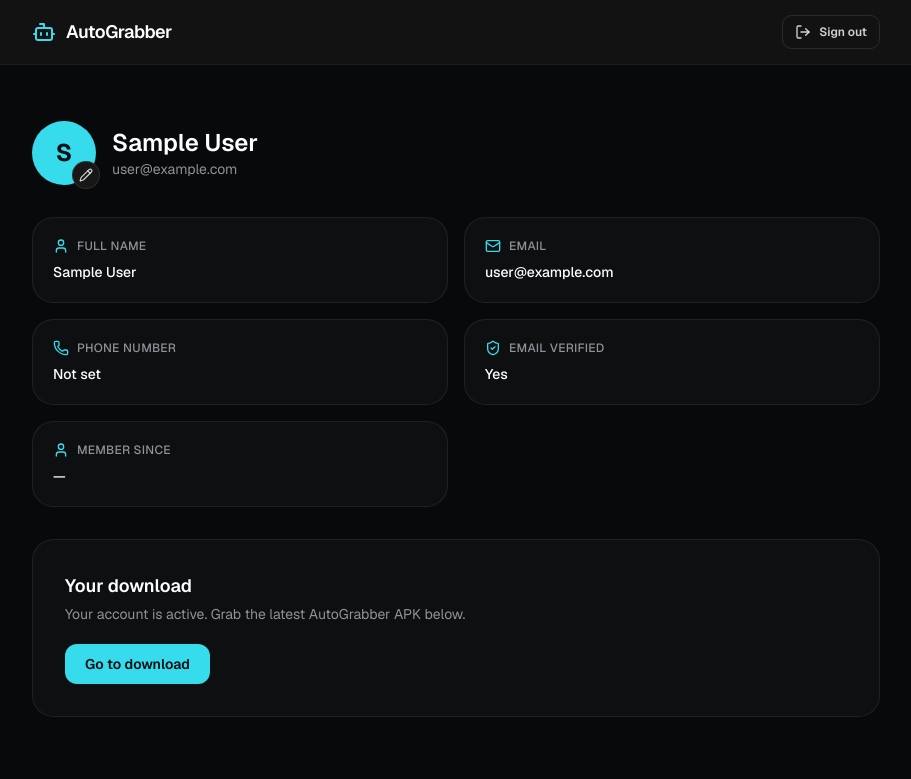
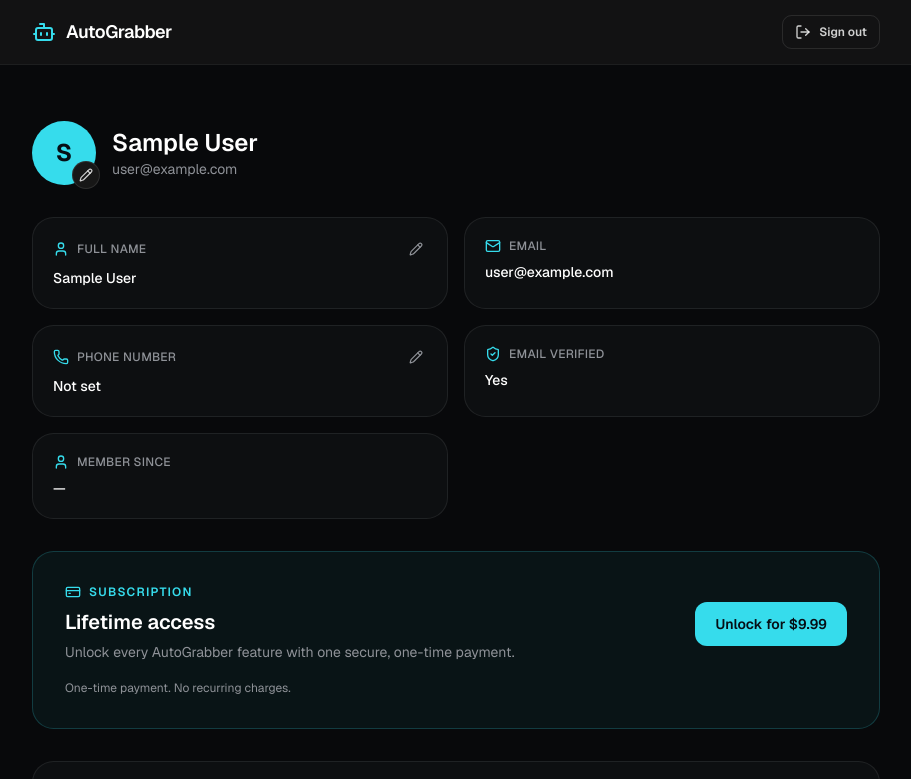
Before and after one commit to AngeloMessinaJr/AutoGrabber, a Next.js app: page /account in a window 1280 px wide. Shown: the top 779 px of the page, without its empty margins (184-1095 px from the left). Built offline with nearby package versions, Linux system fonts and the light colour scheme; no server answers; the database is empty; sample sign-in values are in the browser's storage.

Commit message:
Add lifetime access checkout and Firebase fulfillment

```diff
--- a/app/account/page.tsx
+++ b/app/account/page.tsx
@@ -1,7 +1,7 @@
 "use client"
 
 import { doc, onSnapshot, setDoc } from "firebase/firestore"
-import { Bot, LogOut, Mail, Pencil, Phone, ShieldCheck, User as UserIcon, X } from "lucide-react"
+import { Bot, Check, CreditCard, LogOut, Mail, Pencil, Phone, ShieldCheck, User as UserIcon, X } from "lucide-react"
 import Image from "next/image"
 import Link from "next/link"
 import { useRouter } from "next/navigation"
@@ -13,6 +13,7 @@ type UserProfile = {
   fullName?: string
   phoneNumber?: string
   profilePictureUrl?: string
+  hasLifetimeAccess?: boolean
 }
 
 export default function AccountPage() {
@@ -52,6 +53,7 @@ export default function AccountPage() {
   const displayName = profile?.fullName || user.displayName || user.email?.split("@")[0] || "Driver"
   const initial = displayName.charAt(0).toUpperCase()
   const profilePictureUrl = profile?.profilePictureUrl
+  const hasLifetimeAccess = profile?.hasLifetimeAccess === true
   const joined = user.metadata?.creationTime
     ? new Date(user.metadata.creationTime).toLocaleDateString(undefined, {
         year: "numeric",
@@ -133,6 +135,8 @@ export default function AccountPage() {
           <InfoCard icon={<UserIcon className="size-4" />} label="Member since" value={joined} />
         </div>
 
+        <SubscriptionPortal uid={user.uid} hasLifetimeAccess={hasLifetimeAccess} />
+
         <div className="mt-8 rounded-2xl border border-white/8 bg-card/60 p-6 md:p-8">
           <h2 className="text-lg font-semibold text-white">Your download</h2>
           <p className="mt-1 text-sm text-muted-foreground">
@@ -151,6 +155,51 @@ export default function AccountPage() {
         <EditProfileDialog uid={user.uid} profile={profile ?? {}} onClose={() => setEditing(false)} />
       )}
     </main>
+  )
+}
+
+function SubscriptionPortal({ uid, hasLifetimeAccess }: { uid: string; hasLifetimeAccess: boolean }) {
+  const { user } = useAuth()
+  const [loading, setLoading] = useState(false)
+  const [error, setError] = useState<string | null>(null)
+
+  async function purchase() {
+    if (!user) return
+    setLoading(true)
+    setError(null)
+    try {
+      const token = await user.getIdToken()
+      const response = await fetch("/api/checkout", {
+        method: "POST",
+        headers: { "Content-Type": "application/json", Authorization: `Bearer ${token}` },
+        body: JSON.stringify({ uid }),
+      })
+      const data = await response.json()
+      if (!response.ok || !data.url) throw new Error(data.error || "Unable to start checkout.")
+      window.location.assign(data.url)
+    } catch (err) {
+      setError(err instanceof Error ? err.message : "Unable to start checkout.")
+      setLoading(false)
+    }
+  }
+
+  return (
+    <section className="mt-8 rounded-2xl border border-primary/20 bg-primary/5 p-6 md:p-8" aria-labelledby="subscription-title">
+      <div className="flex flex-col gap-5 sm:flex-row sm:items-center sm:justify-between">
+        <div>
+          <div className="flex items-center gap-2 text-primary"><CreditCard className="size-4" aria-hidden="true" /><span className="text-xs font-semibold uppercase tracking-widest">Subscription</span></div>
+          <h2 id="subscription-title" className="mt-2 text-xl font-semibold text-white">Lifetime access</h2>
+          <p className="mt-1 max-w-xl text-sm leading-6 text-muted-foreground">Unlock every AutoGrabber feature with one secure, one-time payment.</p>
+        </div>
+        {hasLifetimeAccess ? (
+          <div className="flex shrink-0 items-center gap-2 rounded-lg border border-primary/30 bg-primary/10 px-4 py-3 text-sm font-semibold text-primary"><Check className="size-4" aria-hidden="true" /> Active</div>
+        ) : (
+          <button type="button" onClick={purchase} disabled={loading} className="shrink-0 rounded-lg bg-primary px-5 py-3 text-sm font-semibold text-primary-foreground transition-opacity hover:opacity-90 disabled:opacity-60">{loading ? "Opening checkout…" : "Unlock for $9.99"}</button>
+        )}
+      </div>
+      {!hasLifetimeAccess && <p className="mt-4 text-xs text-muted-foreground">One-time payment. No recurring charges.</p>}
+      {error && <p role="alert" className="mt-3 text-sm text-destructive">{error}</p>}
+    </section>
   )
 }
 
@@ -281,14 +330,19 @@ function Field({ label, htmlFor, children }: { label: string; htmlFor: string; c
   )
 }
 
-function InfoCard({ icon, label, value }: { icon: React.ReactNode; label: string; value: string }) {
+function InfoCard({ icon, label, value, onEdit }: { icon: React.ReactNode; label: string; value: string; onEdit?: () => void }) {
   return (
     <div className="rounded-2xl border border-white/8 bg-card/60 p-5">
-      <div className="flex items-center gap-2 text-muted-foreground">
-        <span className="text-primary" aria-hidden="true">
-          {icon}
-        </span>
-        <span className="text-xs font-medium uppercase tracking-wide">{label}</span>
+      <div className="flex items-center justify-between gap-2">
+        <div className="flex items-center gap-2 text-muted-foreground">
+          <span className="text-primary" aria-hidden="true">{icon}</span>
+          <span className="text-xs font-medium uppercase tracking-wide">{label}</span>
+        </div>
+        {onEdit && (
+          <button type="button" onClick={onEdit} aria-label={`Edit ${label}`} className="rounded-md p-1 text-muted-foreground transition-colors hover:bg-white/5 hover:text-white">
+            <Pencil className="size-3.5" aria-hidden="true" />
+          </button>
+        )}
       </div>
       <p className="mt-2 truncate text-sm font-medium text-white">{value}</p>
     </div>
--- /dev/null
+++ b/app/api/checkout/route.ts
@@ -0,0 +1,31 @@
+import { NextResponse } from "next/server"
+import { stripe } from "@/lib/stripe"
+import { LIFETIME_PRODUCT } from "@/lib/products"
+import { adminAuth } from "@/lib/firebase-admin"
+
+export async function POST(request: Request) {
+  try {
+    const authHeader = request.headers.get("authorization")
+    const idToken = authHeader?.startsWith("Bearer ") ? authHeader.slice(7) : null
+    if (!idToken) return NextResponse.json({ error: "Authentication required." }, { status: 401 })
+    const token = await adminAuth.verifyIdToken(idToken)
+
+    const body = await request.json()
+    if (body.uid && body.uid !== token.uid) return NextResponse.json({ error: "Invalid request." }, { status: 403 })
+    const uid = token.uid
+
+    const origin = request.headers.get("origin") || new URL(request.url).origin
+    const session = await stripe.checkout.sessions.create({
+      mode: "payment",
+      line_items: [{ price_data: { currency: "usd", product_data: { name: LIFETIME_PRODUCT.name, description: LIFETIME_PRODUCT.description }, unit_amount: LIFETIME_PRODUCT.priceInCents }, quantity: 1 }],
+      success_url: `${origin}/account?purchase=success`,
+      cancel_url: `${origin}/account?purchase=canceled`,
+      client_reference_id: uid,
+      metadata: { firebaseUid: uid },
+      integration_identifier: `autograbber_lifetime_${Math.random().toString(36).slice(2, 10)}`,
+    })
+    return NextResponse.json({ url: session.url })
+  } catch {
+    return NextResponse.json({ error: "Unable to start checkout." }, { status: 500 })
+  }
+}
--- /dev/null
+++ b/app/api/stripe/webhook/route.ts
@@ -0,0 +1,35 @@
+import { NextResponse } from "next/server"
+import Stripe from "stripe"
+import { adminDb } from "@/lib/firebase-admin"
+import { stripe } from "@/lib/stripe"
+
+export async function POST(request: Request) {
+  const signature = request.headers.get("stripe-signature")
+  if (!signature) return new NextResponse("Missing signature", { status: 400 })
+
+  let event: Stripe.Event
+  try {
+    event = stripe.webhooks.constructEvent(
+      await request.text(),
+      signature,
+      process.env.STRIPE_WEBHOOK_SECRET!,
+    )
+  } catch {
+    return new NextResponse("Invalid signature", { status: 400 })
+  }
+
+  if (event.type === "checkout.session.completed" || event.type === "checkout.session.async_payment_succeeded") {
+    const session = event.data.object as Stripe.Checkout.Session
+    if (session.payment_status === "paid") {
+      const uid = session.metadata?.firebaseUid
+      if (uid) {
+        await adminDb.collection("users").doc(uid).set(
+          { hasLifetimeAccess: true, lifetimeAccessGrantedAt: new Date() },
+          { merge: true },
+        )
+      }
+    }
+  }
+
+  return NextResponse.json({ received: true })
+}
--- /dev/null
+++ b/lib/firebase-admin.ts
@@ -0,0 +1,16 @@
+import { cert, getApps, initializeApp } from "firebase-admin/app"
+import { getAuth } from "firebase-admin/auth"
+import { getFirestore } from "firebase-admin/firestore"
+
+const adminApp = getApps().length
+  ? getApps()[0]
+  : initializeApp({
+      credential: cert({
+        projectId: process.env.NEXT_PUBLIC_FIREBASE_PROJECT_ID,
+        clientEmail: process.env.FIREBASE_CLIENT_EMAIL,
+        privateKey: process.env.FIREBASE_PRIVATE_KEY?.replace(/\\n/g, "\n"),
+      }),
+    })
+
+export const adminAuth = getAuth(adminApp)
+export const adminDb = getFirestore(adminApp)
--- /dev/null
+++ b/lib/products.ts
@@ -0,0 +1,6 @@
+export const LIFETIME_PRODUCT = {
+  id: "autograbber-lifetime",
+  name: "AutoGrabber Lifetime Access",
+  description: "One-time purchase for lifetime access to AutoGrabber premium features.",
+  priceInCents: 999,
+} as const
--- /dev/null
+++ b/lib/stripe.ts
@@ -0,0 +1,6 @@
+import "server-only"
+import Stripe from "stripe"
+
+export const stripe = new Stripe(process.env.STRIPE_SECRET_KEY!, {
+  apiVersion: "2026-08-26.dahlia",
+})
--- a/package.json
+++ b/package.json
@@ -14,11 +14,13 @@
     "class-variance-authority": "^0.7.1",
     "clsx": "^2.1.1",
     "firebase": "^12.17.1",
+    "firebase-admin": "^14.3.0",
     "lucide-react": "^1.16.0",
     "next": "16.3.0",
     "react": "^19",
     "react-dom": "^19",
     "shadcn": "^4.8.0",
+    "stripe": "^22.6.1",
     "tailwind-merge": "^3.3.1",
     "tw-animate-css": "^1.4.0"
   },
```
Also changed, not shown: 1 other file (tests, documents, lock files or other folders).
